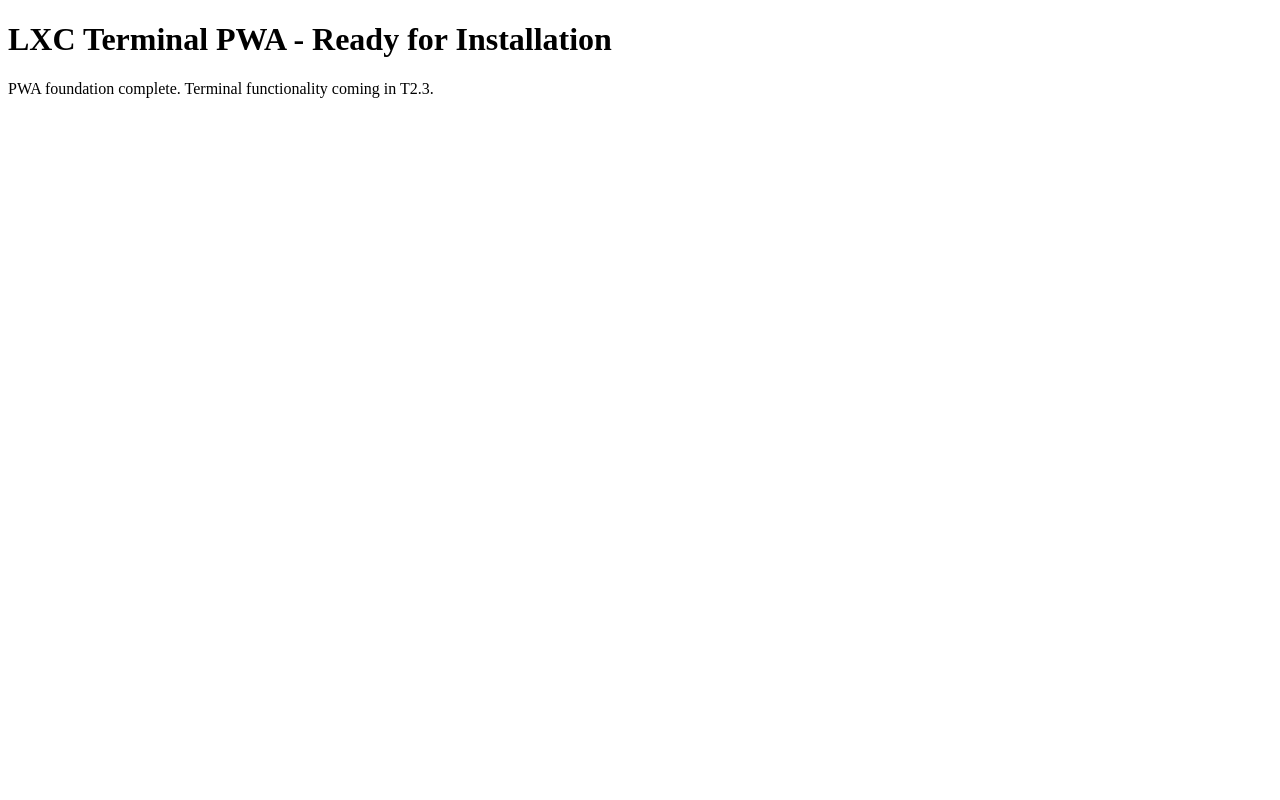
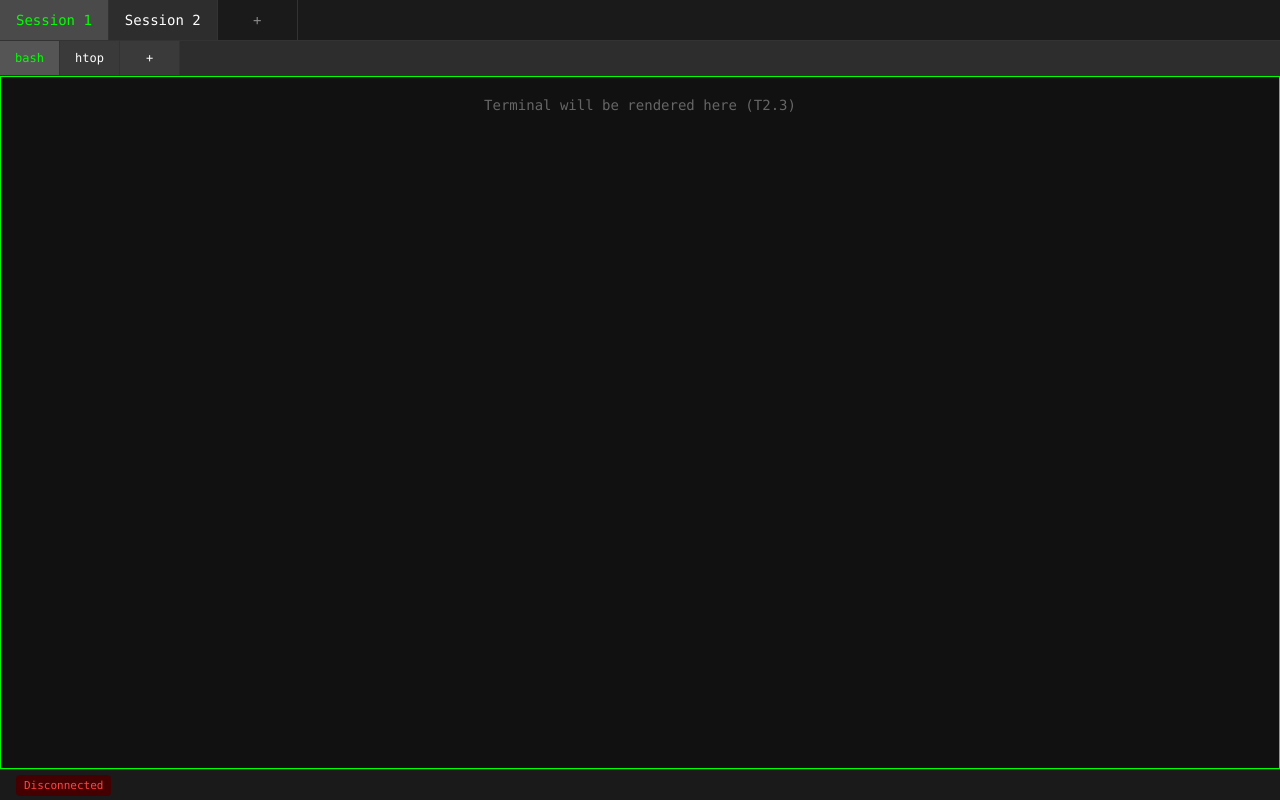
Before and after one commit to AI-S-Tools/dash-terminal, a plain HTML site: page web/index.html in a window 1280 px wide. Drawn offline with Linux system fonts and the light colour scheme.

Commit message:
Auto-commit by git-air at 2025-09-25T18:03:34.828Z

```diff
--- /dev/null
+++ b/web/css/tmux-ui.css
@@ -0,0 +1,165 @@
+/* Mobile-First CSS Framework for tmux UI */
+* {
+    box-sizing: border-box;
+    margin: 0;
+    padding: 0;
+}
+
+body {
+    font-family: 'Monaco', 'Menlo', 'Ubuntu Mono', monospace;
+    background: #000;
+    color: #fff;
+    height: 100vh;
+    overflow: hidden;
+}
+
+/* iOS Safe Areas */
+.terminal-app {
+    height: 100vh;
+    display: flex;
+    flex-direction: column;
+    padding-top: env(safe-area-inset-top);
+    padding-left: env(safe-area-inset-left);
+    padding-right: env(safe-area-inset-right);
+    padding-bottom: env(safe-area-inset-bottom);
+}
+
+/* Level 1: Session Tabs */
+.session-tabs {
+    display: flex;
+    background: #1a1a1a;
+    border-bottom: 1px solid #333;
+    overflow-x: auto;
+    flex-shrink: 0;
+    scrollbar-width: none;
+    -ms-overflow-style: none;
+}
+
+.session-tabs::-webkit-scrollbar { display: none; }
+
+.session-tab, .session-add {
+    padding: 12px 16px;
+    background: #2d2d2d;
+    border-right: 1px solid #333;
+    white-space: nowrap;
+    cursor: pointer;
+    min-width: 80px;
+    text-align: center;
+    font-size: 14px;
+}
+
+.session-tab.active {
+    background: #4a4a4a;
+    color: #00ff00;
+}
+
+.session-add {
+    background: #1a1a1a;
+    color: #888;
+}
+
+/* Level 2: Window Tabs */
+.window-tabs {
+    display: flex;
+    background: #2d2d2d;
+    border-bottom: 1px solid #333;
+    overflow-x: auto;
+    flex-shrink: 0;
+    scrollbar-width: none;
+}
+
+.window-tab, .window-add {
+    padding: 10px 14px;
+    background: #3a3a3a;
+    border-right: 1px solid #333;
+    cursor: pointer;
+    font-size: 12px;
+    min-width: 60px;
+    text-align: center;
+}
+
+.window-tab.active {
+    background: #555;
+    color: #00ff00;
+}
+
+/* Level 3: Pane Container */
+.pane-container {
+    flex: 1;
+    display: grid;
+    grid-template-columns: 1fr;
+    grid-template-rows: 1fr;
+    background: #000;
+    overflow: hidden;
+}
+
+.pane {
+    background: #111;
+    border: 1px solid #333;
+    position: relative;
+    overflow: hidden;
+}
+
+.pane.active {
+    border-color: #00ff00;
+}
+
+.terminal-placeholder {
+    padding: 20px;
+    color: #666;
+    font-size: 14px;
+    text-align: center;
+}
+
+/* Status Bar */
+.status-bar {
+    background: #1a1a1a;
+    padding: 8px 16px;
+    border-top: 1px solid #333;
+    font-size: 12px;
+    flex-shrink: 0;
+}
+
+.status-indicator {
+    padding: 4px 8px;
+    border-radius: 4px;
+    font-size: 11px;
+}
+
+.status-indicator.connected {
+    background: #004400;
+    color: #00ff00;
+}
+
+.status-indicator.disconnected {
+    background: #440000;
+    color: #ff4444;
+}
+
+/* Touch Targets (44px minimum) */
+@media (pointer: coarse) {
+    .session-tab, .session-add {
+        min-height: 44px;
+        padding: 12px 16px;
+    }
+
+    .window-tab, .window-add {
+        min-height: 44px;
+        padding: 12px 14px;
+    }
+}
+
+/* Responsive Breakpoints */
+@media (max-width: 480px) {
+    .session-tab, .window-tab {
+        min-width: 60px;
+        font-size: 12px;
+    }
+}
+
+/* Dark theme optimization */
+@media (prefers-color-scheme: dark) {
+    .terminal-app {
+        background: #000;
+    }
+}
--- a/web/index.html
+++ b/web/index.html
@@ -5,12 +5,40 @@
     <meta name="viewport" content="width=device-width, initial-scale=1.0">
     <title>LXC Terminal PWA</title>
     <link rel="manifest" href="manifest.json">
+    <link rel="stylesheet" href="css/tmux-ui.css">
     <meta name="theme-color" content="#1a1a1a">
     <link rel="icon" href="assets/icons/icon-192x192.png">
 </head>
 <body>
-    <h1>LXC Terminal PWA - Ready for Installation</h1>
-    <p>PWA foundation complete. Terminal functionality coming in T2.3.</p>
+    <div class="terminal-app">
+        <!-- Level 1: Session Tabs -->
+        <div class="session-tabs">
+            <div class="session-tab active">Session 1</div>
+            <div class="session-tab">Session 2</div>
+            <div class="session-add">+</div>
+        </div>
+
+        <!-- Level 2: Window Tabs -->
+        <div class="window-tabs">
+            <div class="window-tab active">bash</div>
+            <div class="window-tab">htop</div>
+            <div class="window-add">+</div>
+        </div>
+
+        <!-- Level 3: Pane Grid -->
+        <div class="pane-container">
+            <div class="pane active">
+                <div class="terminal-placeholder">
+                    Terminal will be rendered here (T2.3)
+                </div>
+            </div>
+        </div>
+
+        <!-- Connection Status -->
+        <div class="status-bar">
+            <span class="status-indicator disconnected">Disconnected</span>
+        </div>
+    </div>
 
     <script>
         if ('serviceWorker' in navigator) {
```
Also changed, not shown: T1.3-COMPLETION-SUMMARY.md (added, +64 -0 lines).
